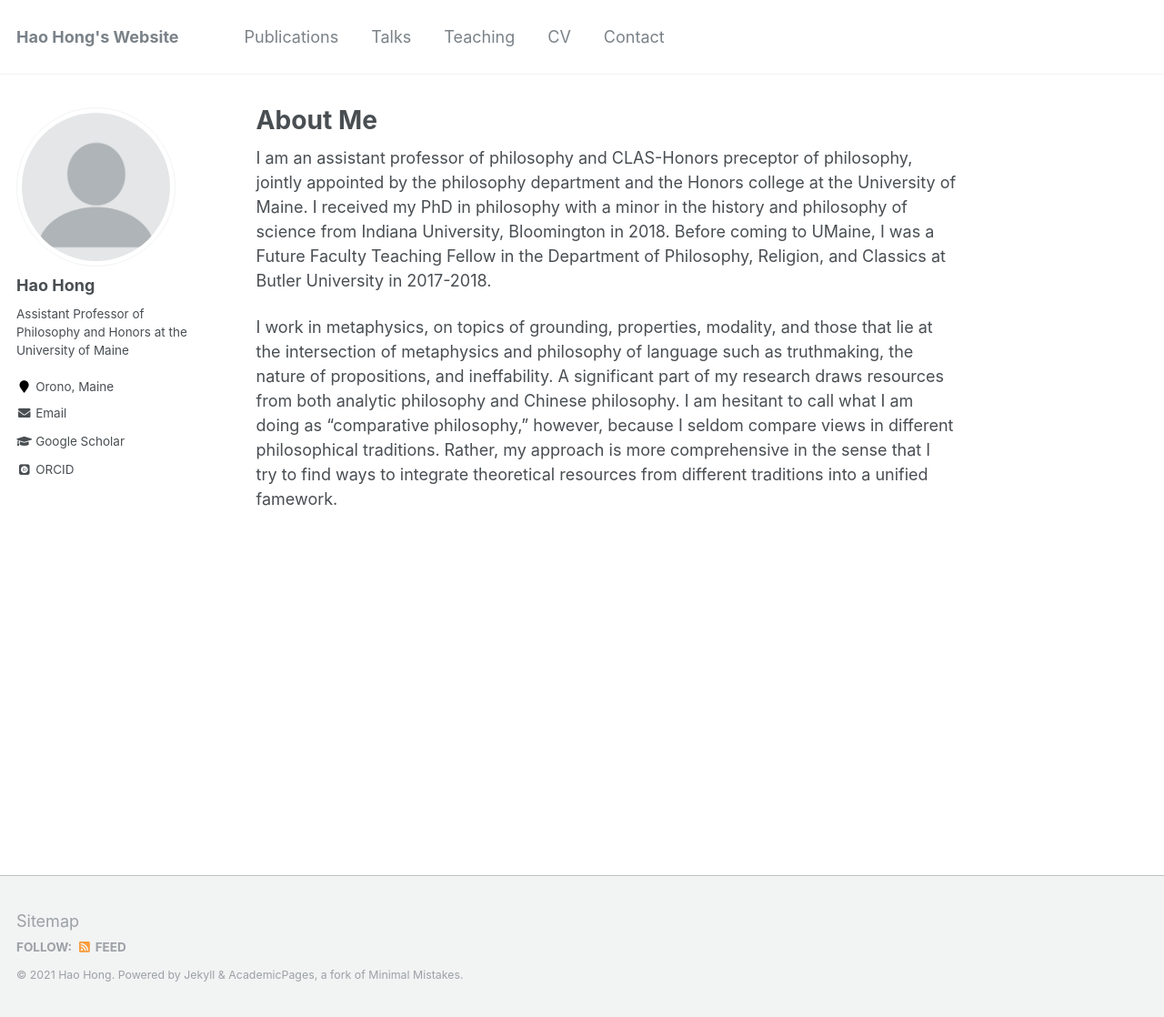
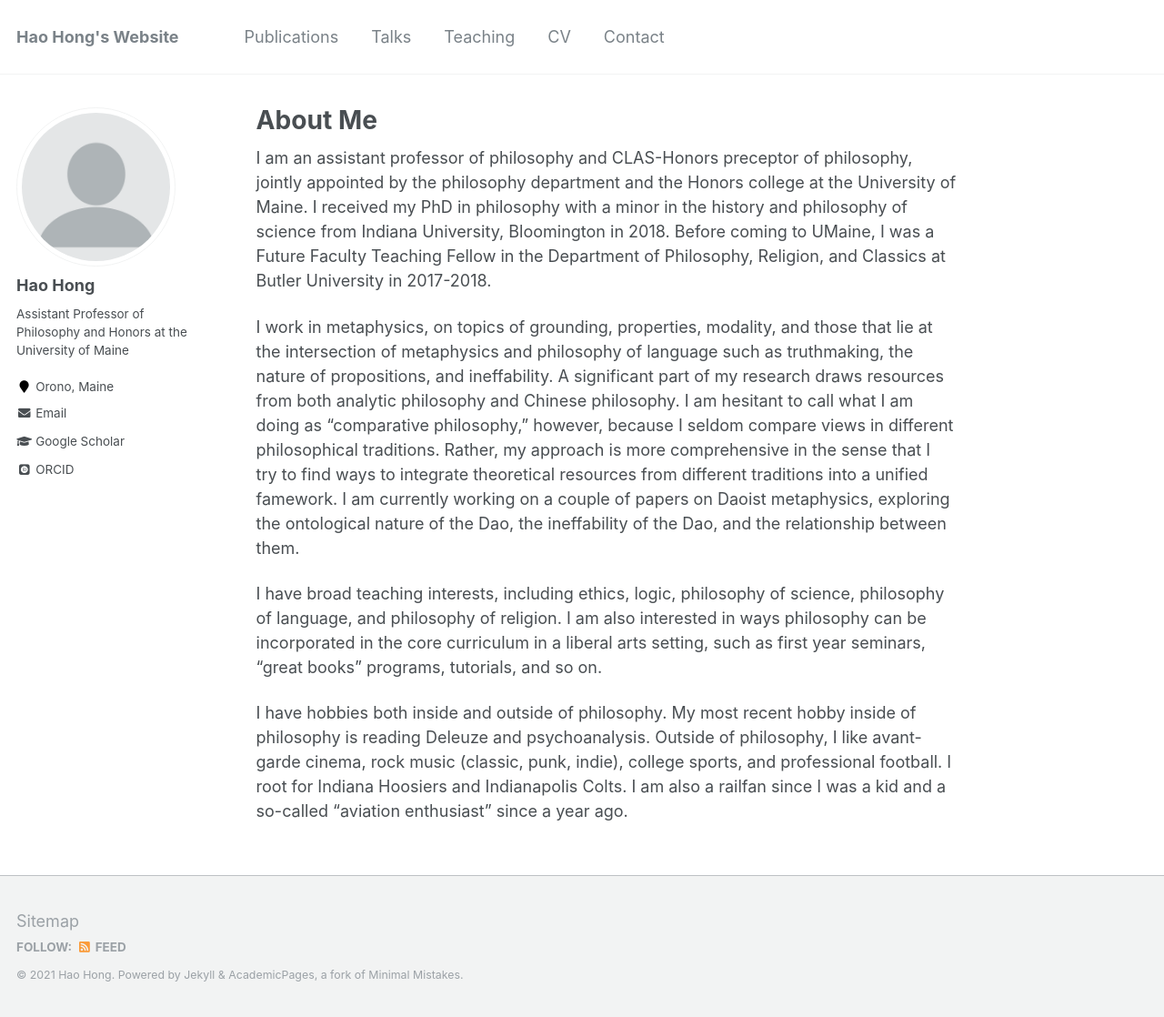
Before and after one commit to hao-hong/hao-hong.github.io, a Jekyll site: the page built from _pages/about.md, in a window 1280 px wide and 1118 px high. Shown: the whole window at 91% size. Built offline with Jekyll 4.4.1, drawn with Linux system fonts in a browser that asks for light colours; some web fonts are replaced.

Commit message:
Update about.md

```diff
--- a/_pages/about.md
+++ b/_pages/about.md
@@ -10,4 +10,8 @@ redirect_from:
 
 I am an assistant professor of philosophy and CLAS-Honors preceptor of philosophy, jointly appointed by the philosophy department and the Honors college at the University of Maine. I received my PhD in philosophy with a minor in the history and philosophy of science from Indiana University, Bloomington in 2018. Before coming to UMaine, I was a Future Faculty Teaching Fellow in the Department of Philosophy, Religion, and Classics at Butler University in 2017-2018.
 
-I work in metaphysics, on topics of grounding, properties, modality, and those that lie at the intersection of metaphysics and philosophy of language such as truthmaking, the nature of propositions, and ineffability. A significant part of my research draws resources from both analytic philosophy and Chinese philosophy. I am hesitant to call what I am doing as "comparative philosophy," however, because I seldom compare views in different philosophical traditions. Rather, my approach is more comprehensive in the sense that I try to find ways to integrate theoretical resources from different traditions into a unified famework.
+I work in metaphysics, on topics of grounding, properties, modality, and those that lie at the intersection of metaphysics and philosophy of language such as truthmaking, the nature of propositions, and ineffability. A significant part of my research draws resources from both analytic philosophy and Chinese philosophy. I am hesitant to call what I am doing as "comparative philosophy," however, because I seldom compare views in different philosophical traditions. Rather, my approach is more comprehensive in the sense that I try to find ways to integrate theoretical resources from different traditions into a unified famework. I am currently working on a couple of papers on Daoist metaphysics, exploring the ontological nature of the Dao, the ineffability of the Dao, and the relationship between them.
+
+I have broad teaching interests, including ethics, logic, philosophy of science, philosophy of language, and philosophy of religion. I am also interested in ways philosophy can be incorporated in the core curriculum in a liberal arts setting, such as first year seminars, "great books" programs, tutorials, and so on.
+
+I have hobbies both inside and outside of philosophy. My most recent hobby inside of philosophy is reading Deleuze and psychoanalysis. Outside of philosophy, I like avant-garde cinema, rock music (classic, punk, indie), college sports, and professional football. I root for Indiana Hoosiers and Indianapolis Colts. I am also a railfan since I was a kid and a so-called "aviation enthusiast" since a year ago.
```
